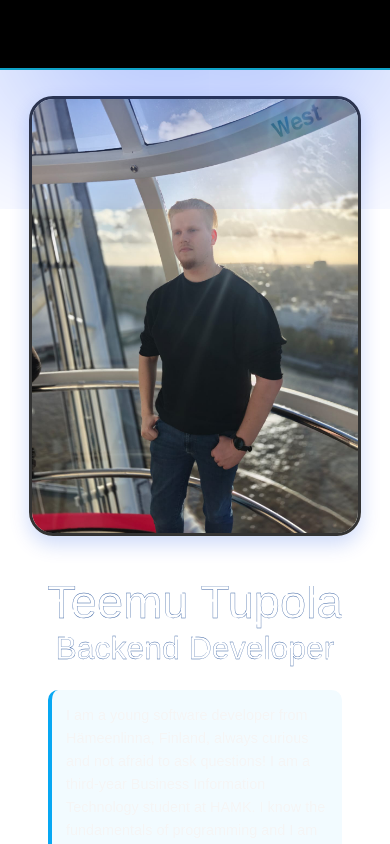
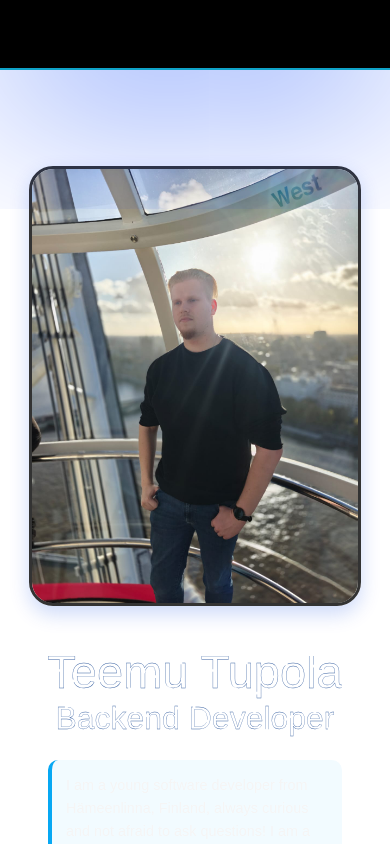
Before and after one commit to Tupolaa/portfolio_tupola, a Next.js app: page / in a window 390 px wide. Shown: the top 844 px of the page. Built offline with nearby package versions, Linux system fonts and the light colour scheme; a web font is replaced by a local one.

Commit message:
Possible iphone fix

```diff
--- a/styles/Header.css
+++ b/styles/Header.css
@@ -1,3 +1,4 @@
+/* ============ HEADER FIXED (iPhone-safe) ============ */
 header {
   position: fixed;
   top: 0;
@@ -6,7 +7,13 @@ header {
   height: 70px;
   background-color: #000000;
   border-bottom: 3px solid #00ffdd;
-  z-index: 1000;
+
+  /* 🟦 stronger layer & isolation fix */
+  z-index: 999999;
+  isolation: isolate;
+
+  /* 🟦 support iPhone notch & safe area */
+  padding-top: env(safe-area-inset-top);
 }
 
 /* main nav wrapper */
@@ -21,9 +28,12 @@ header {
   padding: 0 1rem;
   position: relative;
   transition: all 0.1s ease-in-out;
+
+  /* 🟦 ensure visible stacking */
+  z-index: 1;
 }
 
-/* generic nav element (same as .navbar-container, but kept if you use <nav> elsewhere) */
+/* generic nav element */
 nav {
   transition: all 0.1s ease;
 }
@@ -40,6 +50,9 @@ nav {
   justify-content: center;
   gap: 1rem;
   flex: 1;
+
+  /* 🟦 prevent iOS clipping */
+  overflow: visible;
 }
 
 /* nav hover glow */
@@ -126,7 +139,7 @@ nav:hover {
 /* ============ HAMBURGER ============ */
 
 .hamburger {
-  display: none; /* shown only on mobile */
+  display: none;
   width: 28px;
   height: 22px;
   padding: 0;
@@ -146,7 +159,6 @@ nav:hover {
   transition: transform 0.25s ease, opacity 0.25s ease;
 }
 
-/* animate to X when open */
 .hamburger.open span:nth-child(1) {
   transform: translateY(9px) rotate(45deg);
 }
@@ -171,10 +183,9 @@ nav:hover {
     display: flex;
   }
 
-  /* nav-links becomes dropdown */
   .nav-links {
     position: absolute;
-    top: 70px; /* just under header */
+    top: 70px;
     left: 0;
     right: 0;
     background: #000000;
@@ -183,7 +194,7 @@ nav:hover {
     align-items: center;
     gap: 0.5rem;
     padding: 0.75rem 0 1rem;
-    display: none; /* hidden by default */
+    display: none;
   }
 
   .nav-links.open {
@@ -205,3 +216,8 @@ nav:hover {
     width: auto;
   }
 }
+
+/* 🟦 ensure content does not slide under header */
+body {
+  padding-top: calc(70px + env(safe-area-inset-top));
+}
```
Also changed, not shown: TODO.txt.
